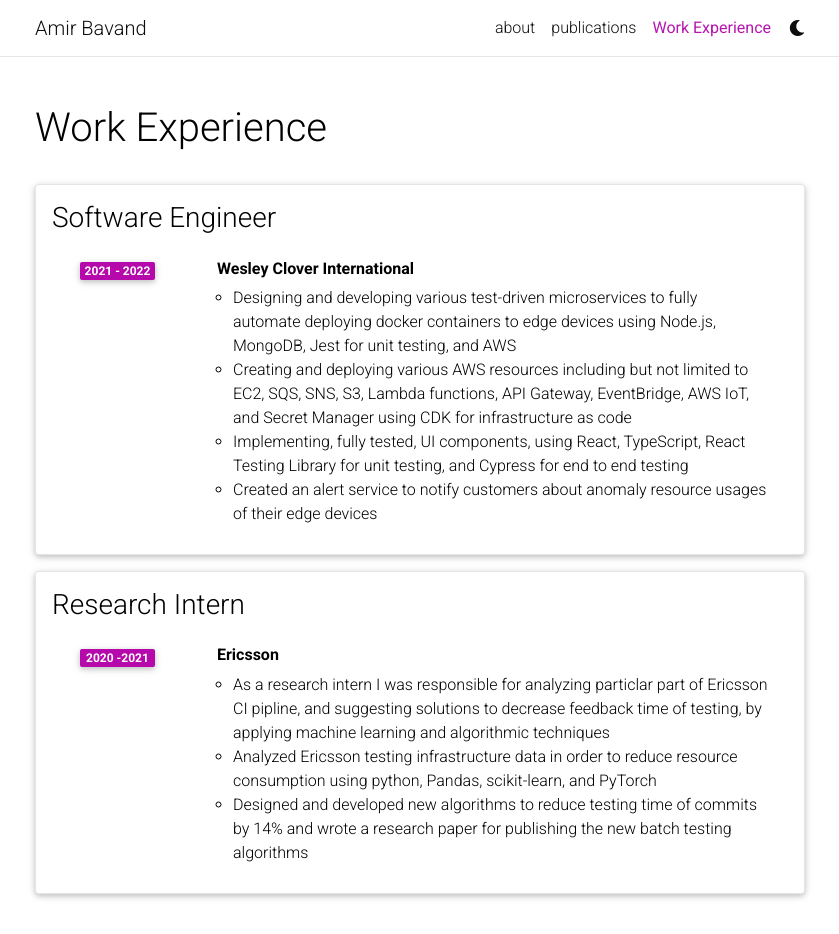
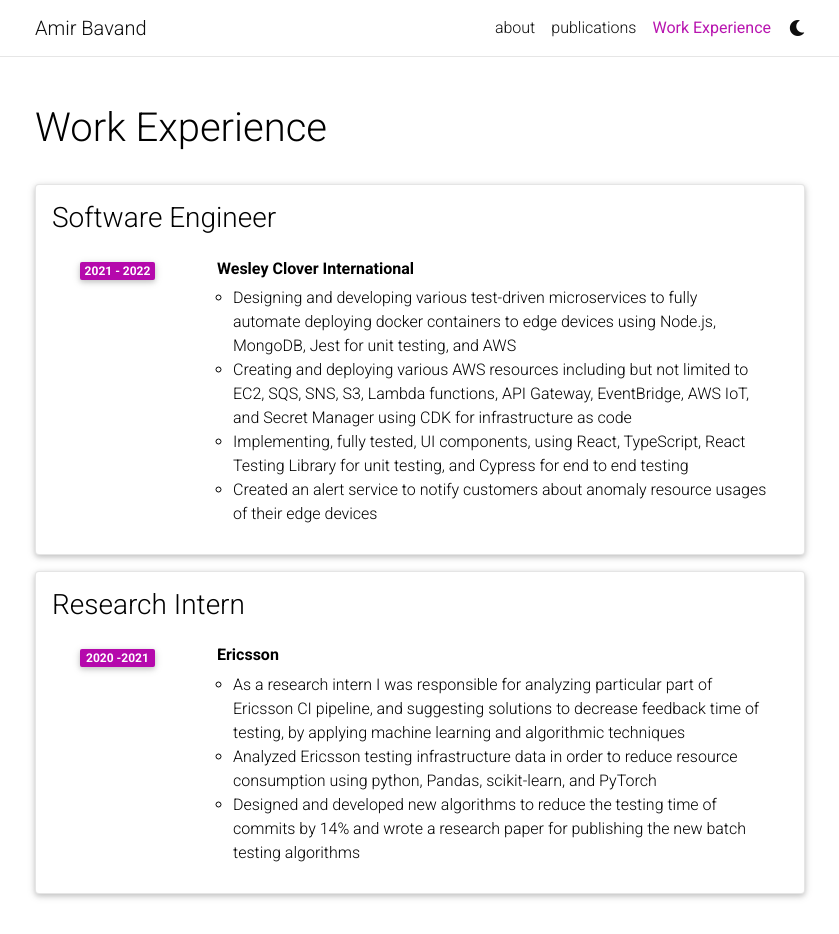
Before and after one commit to amirbavand/amirbavand.com, a Jekyll site: the page built from _pages/cv.md, in a window 1280 px wide and 934 px high. Shown: the whole window, without its empty margins (220-1059 px from the left). Built offline with Jekyll 4.4.1, drawn with Linux system fonts in a browser that asks for light colours; comment, search, counter and statistics services are not loaded; a style sheet for code colours, icons or effects is not loaded.

Commit message:
fix small typos in work experience

```diff
--- a/_data/cv.yml
+++ b/_data/cv.yml
@@ -17,6 +17,6 @@
       #  institution: Wesley Clover International
       year: 2020 -2021
       description:
-        - As a research intern I was responsible for analyzing particlar part of Ericsson CI pipline, and suggesting solutions to decrease feedback time of testing, by applying machine learning and algorithmic techniques
+        - As a research intern I was responsible for analyzing particular part of Ericsson CI pipeline, and suggesting solutions to decrease feedback time of testing, by applying machine learning and algorithmic techniques
         - Analyzed Ericsson testing infrastructure data in order to reduce resource consumption using python, Pandas, scikit-learn, and PyTorch
-        - Designed and developed new algorithms to reduce testing time of commits by 14% and wrote a research paper for publishing the new batch testing algorithms
+        - Designed and developed new algorithms to reduce the testing time of commits by 14% and wrote a research paper for publishing the new batch testing algorithms
```
